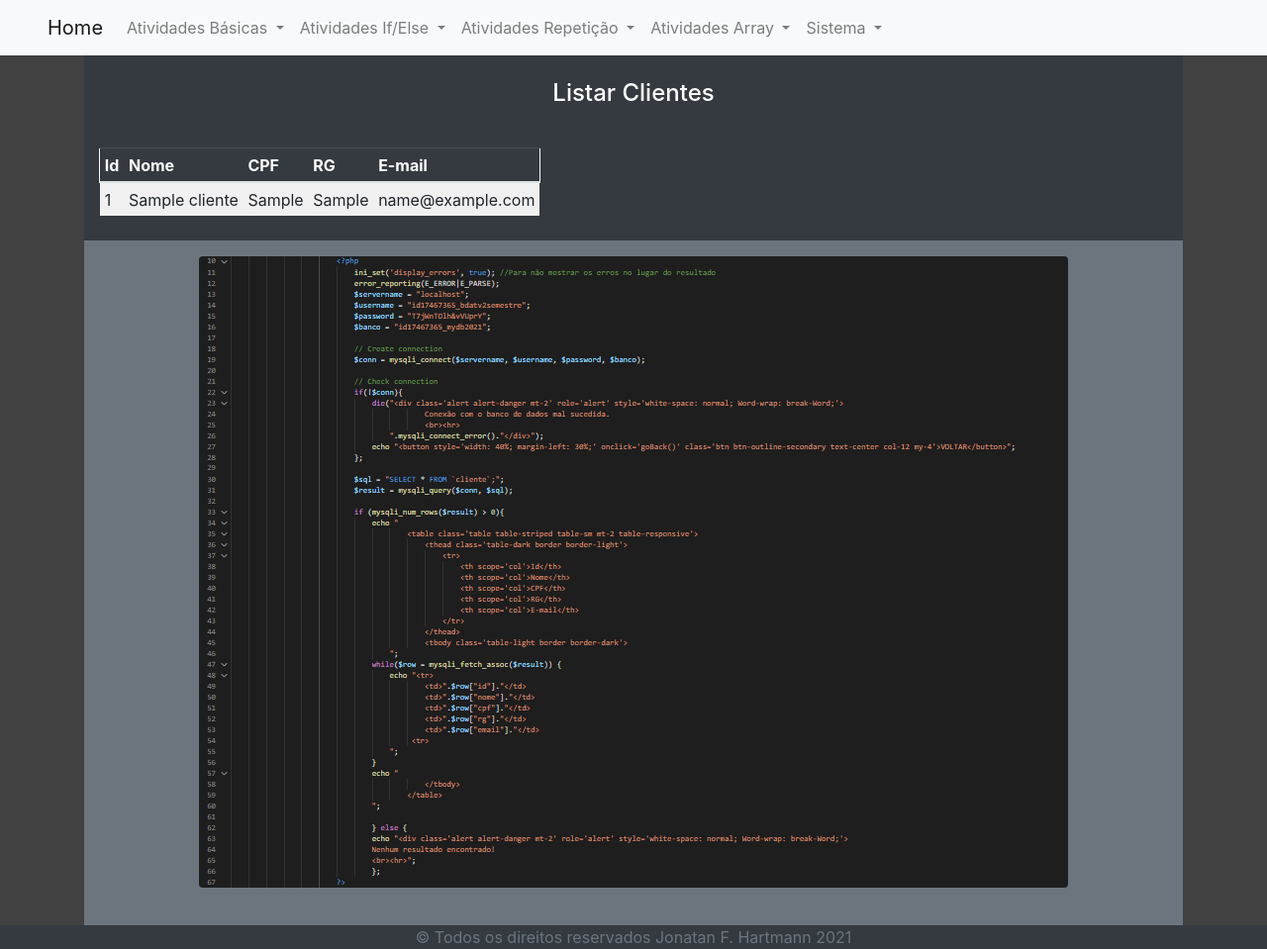
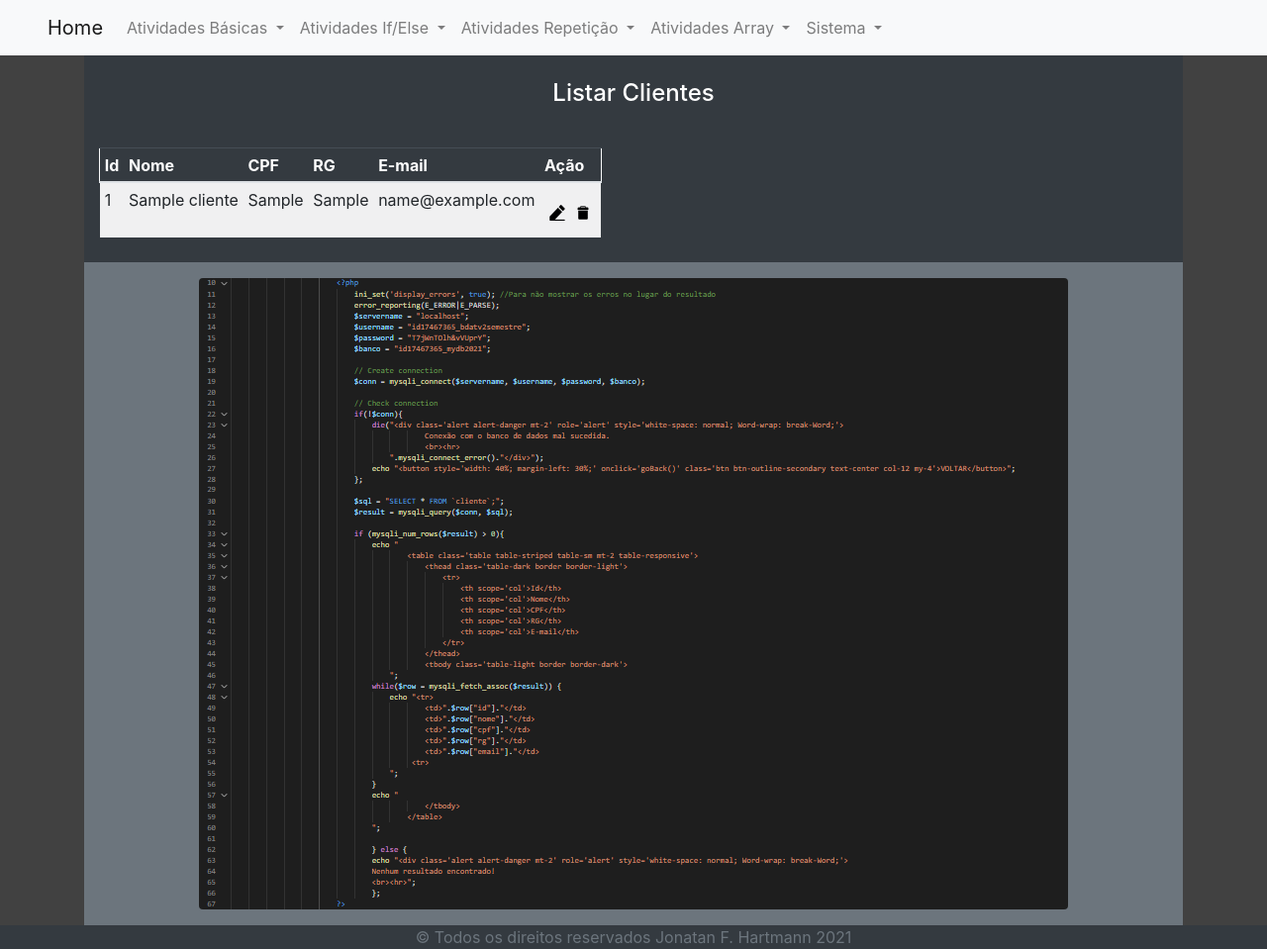
Before and after one commit to hartmannjonatan/atv2semestre, a PHP site: page /index.php?pagina=atv5-exe2 in a window 1280 px wide. Shown: the whole page at 99% size. Run offline with PHP 8.4, Linux system fonts and the light colour scheme; the visitor is signed in with stand-in values (Sample User, id 1); tables that the repository leaves empty or names only in its code hold one stand-in row (values such as "Sample post"); some libraries are stand-ins or nearby versions.

Commit message:
Adicionar botão de ações na lista dos clientes (CRUD)

```diff
--- a/atv/atv5/atv5-exe2.php
+++ b/atv/atv5/atv5-exe2.php
@@ -45,6 +45,7 @@
                                                     <th scope='col'>CPF</th>
                                                     <th scope='col'>RG</th>
                                                     <th scope='col'>E-mail</th>
+                                                    <th scope='col'>Ação</th>
                                                 </tr>
                                             </thead>
                                             <tbody class='table-light border border-dark'>
@@ -56,6 +57,14 @@
                                             <td>".$row["cpf"]."</td>
                                             <td>".$row["rg"]."</td>
                                             <td>".$row["email"]."</td>
+                                            <td>
+                                                <form method='POST'>
+                                                    <div class='d-flex py-1'>
+                                                        <button type='submit' class='flex-grow-1 px-1 btn align-self-center' name='edit' value='".$row["id"]."'><img src='../img/editar.png' alt='Editar essa linha'></button>
+                                                        <button type='submit' class='flex-grow-1 px-1 btn align-self-center' name='remove' value='".$row["id"]."'><img src='../img/excluir.png' alt='Excluir essa linha'></button>
+                                                    </div>
+                                                </form>
+                                            </td>
                                          <tr>
                                     ";
                                 }
```
Also changed, not shown: img/cancelar.png (added), img/confirmar.png (added), img/editar.png (added), img/excluir.png (added).
